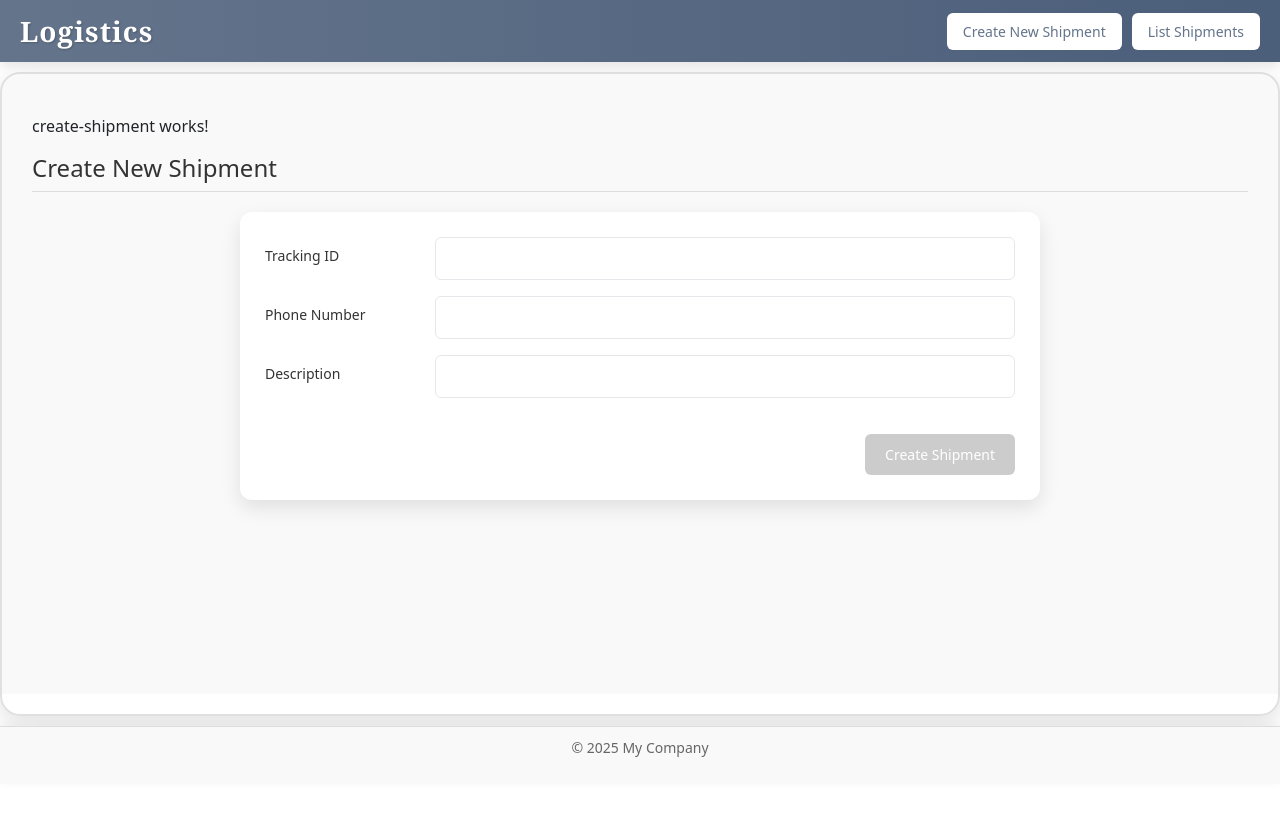
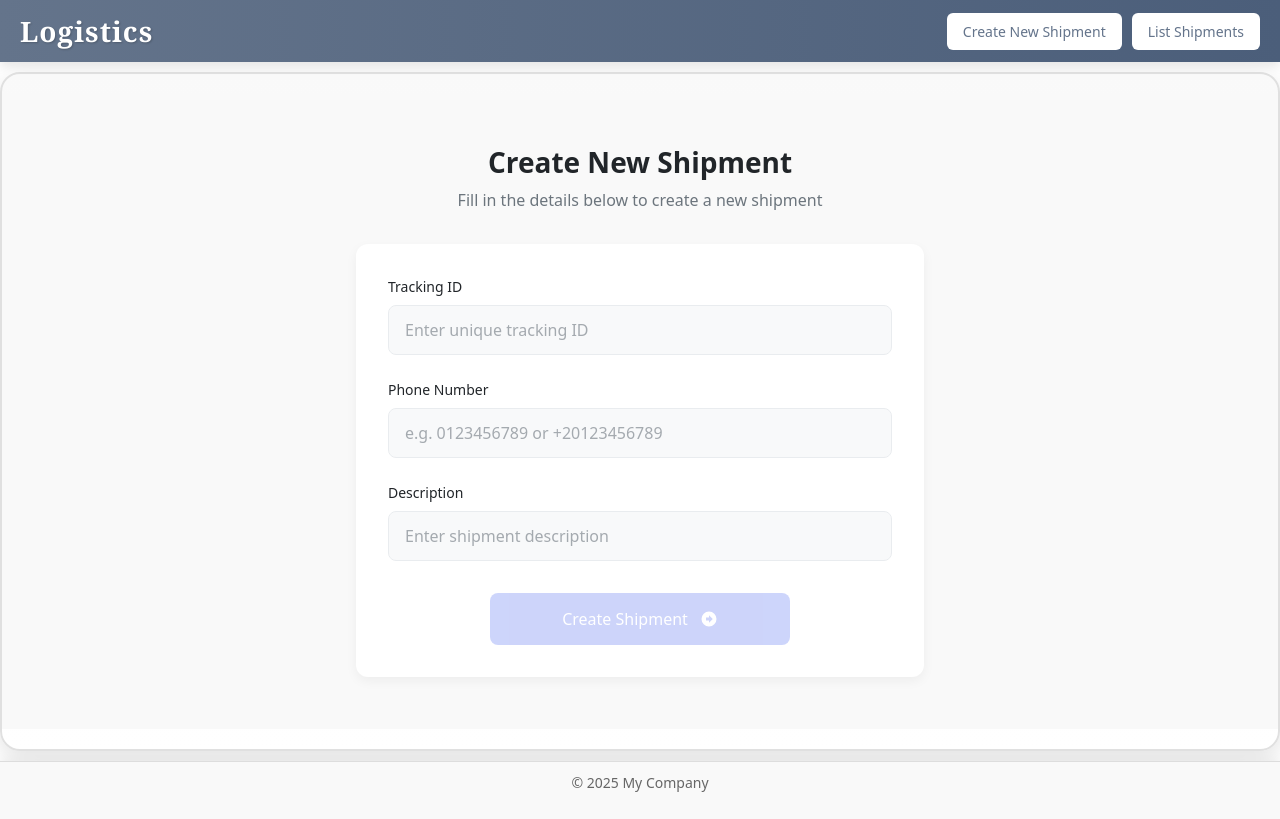
Before and after one commit to alinasser2/logistics-web-portal-assignment, an Angular app: page /shipments/new in a window 1280 px wide. Built offline with nearby package versions, Linux system fonts and the light colour scheme.

Commit message:
enhamce ui

```diff
--- a/src/app/features/shipments/components/create-shipment/create-shipment.component.html
+++ b/src/app/features/shipments/components/create-shipment/create-shipment.component.html
@@ -1,41 +1,64 @@
-<p>create-shipment works!</p>
+<div class="form-container">
+  <div class="form-header">
     <h2 class="section-title">Create New Shipment</h2>
+    <p class="form-subtitle">Fill in the details below to create a new shipment</p>
+  </div>
 
-<div *ngIf="error" class="error">{{ error }}</div>
-<div *ngIf="success" class="success">{{ success }}</div>
+  <div *ngIf="error" class="message error">
+    <svg class="message-icon" viewBox="0 0 24 24">
+      <path fill="currentColor" d="M11,15H13V17H11V15M11,7H13V13H11V7M12,2C6.47,2 2,6.5 2,12A10,10 0 0,0 12,22A10,10 0 0,0 22,12A10,10 0 0,0 12,2M12,20A8,8 0 0,1 4,12A8,8 0 0,1 12,4A8,8 0 0,1 20,12A8,8 0 0,1 12,20Z" />
+    </svg>
+    {{ error }}
+  </div>
+
+  <div *ngIf="success" class="message success">
+    <svg class="message-icon" viewBox="0 0 24 24">
+      <path fill="currentColor" d="M12 2C6.5 2 2 6.5 2 12S6.5 22 12 22 22 17.5 22 12 17.5 2 12 2M10 17L5 12L6.41 10.59L10 14.17L17.59 6.58L19 8L10 17Z" />
+    </svg>
+    {{ success }}
+  </div>
 
   <form [formGroup]="shipmentForm" (ngSubmit)="onSubmit()" class="shipment-form">
-  <div class="form-row">
+    <div class="form-group" [class.has-error]="shipmentForm.get('trackingId')?.touched && shipmentForm.get('trackingId')?.invalid">
       <label for="trackingId">Tracking ID</label>
-    <div class="input-wrapper">
-      <input id="trackingId" formControlName="trackingId" type="text" class="form-control" />
+      <input id="trackingId" formControlName="trackingId" type="text" class="form-control" placeholder="Enter unique tracking ID" />
       <div *ngIf="shipmentForm.get('trackingId')?.touched && shipmentForm.get('trackingId')?.invalid" class="error-message">
-        Tracking ID is required.
-      </div>
+        <svg viewBox="0 0 24 24" width="16" height="16">
+          <path fill="currentColor" d="M11,15H13V17H11V15M11,7H13V13H11V7M12,2C6.47,2 2,6.5 2,12A10,10 0 0,0 12,22A10,10 0 0,0 22,12A10,10 0 0,0 12,2M12,20A8,8 0 0,1 4,12A8,8 0 0,1 12,4A8,8 0 0,1 20,12A8,8 0 0,1 12,20Z" />
+        </svg>
+        Tracking ID is required
       </div>
     </div>
 
-  <div class="form-row">
+    <div class="form-group" [class.has-error]="shipmentForm.get('phoneNumber')?.touched && shipmentForm.get('phoneNumber')?.invalid">
       <label for="phoneNumber">Phone Number</label>
-    <div class="input-wrapper">
-      <input id="phoneNumber" formControlName="phoneNumber" type="text" class="form-control" />
+      <input id="phoneNumber" formControlName="phoneNumber" type="text" class="form-control" placeholder="e.g. 0123456789 or +20123456789" />
       <div *ngIf="shipmentForm.get('phoneNumber')?.touched && shipmentForm.get('phoneNumber')?.invalid" class="error-message">
-        Valid Egyptian phone number (e.g., 0123456789 or +20123456789) is required.
-      </div>
+        <svg viewBox="0 0 24 24" width="16" height="16">
+          <path fill="currentColor" d="M11,15H13V17H11V15M11,7H13V13H11V7M12,2C6.47,2 2,6.5 2,12A10,10 0 0,0 12,22A10,10 0 0,0 22,12A10,10 0 0,0 12,2M12,20A8,8 0 0,1 4,12A8,8 0 0,1 12,4A8,8 0 0,1 20,12A8,8 0 0,1 12,20Z" />
+        </svg>
+        Valid Egyptian phone number is required
       </div>
     </div>
 
-  <div class="form-row">
+    <div class="form-group" [class.has-error]="shipmentForm.get('description')?.touched && shipmentForm.get('description')?.invalid">
       <label for="description">Description</label>
-    <div class="input-wrapper">
-      <input id="description" formControlName="description" type="text" class="form-control" />
+      <input id="description" formControlName="description" type="text" class="form-control" placeholder="Enter shipment description" />
       <div *ngIf="shipmentForm.get('description')?.touched && shipmentForm.get('description')?.invalid" class="error-message">
-        Description is required.
-      </div>
+        <svg viewBox="0 0 24 24" width="16" height="16">
+          <path fill="currentColor" d="M11,15H13V17H11V15M11,7H13V13H11V7M12,2C6.47,2 2,6.5 2,12A10,10 0 0,0 12,22A10,10 0 0,0 22,12A10,10 0 0,0 12,2M12,20A8,8 0 0,1 4,12A8,8 0 0,1 12,4A8,8 0 0,1 20,12A8,8 0 0,1 12,20Z" />
+        </svg>
+        Description is required
       </div>
     </div>
 
     <div class="form-actions">
-    <button type="submit" class="action-btn submit" [disabled]="shipmentForm.invalid">Create Shipment</button>
+      <button type="submit" class="submit-btn" [disabled]="shipmentForm.invalid">
+        Create Shipment
+        <svg class="btn-icon" viewBox="0 0 24 24" width="18" height="18">
+          <path fill="currentColor" d="M2,12A10,10 0 0,1 12,2A10,10 0 0,1 22,12A10,10 0 0,1 12,22A10,10 0 0,1 2,12M17,12L12,7V10H8V14H12V17L17,12Z" />
+        </svg>
+      </button>
     </div>
   </form>
+</div>
--- a/src/app/features/shipments/components/create-shipment/create-shipment.component.scss
+++ b/src/app/features/shipments/components/create-shipment/create-shipment.component.scss
@@ -1,121 +1,187 @@
-.section-title {
-  font-size: 24px;
-  color: #333;
-  margin-bottom: 20px;
-  border-bottom: 1px solid #ddd;
-  padding-bottom: 8px;
+/* Color Variables */
+$primary-color: #4361ee;
+$primary-hover: #3a56d4;
+$success-color: #06d6a0;
+$error-color: #ef476f;
+$light-gray: #f8f9fa;
+$border-color: #e9ecef;
+$text-color: #212529;
+$text-light: #6c757d;
+
+/* Base Styles */
+.form-container {
+  max-width: 600px;
+  margin: 2rem auto;
+  padding: 0 1rem;
 }
 
+.form-header {
+  margin-bottom: 2rem;
+  text-align: center;
+}
+
+.section-title {
+  font-size: 1.75rem;
+  font-weight: 600;
+  color: $text-color;
+  margin-bottom: 0.5rem;
+}
+
+.form-subtitle {
+  color: $text-light;
+  font-size: 1rem;
+  margin: 0;
+}
+
+/* Form Styles */
 .shipment-form {
-  max-width: 800px;
-  margin: 20px auto;
-  padding: 25px;
-  background-color: #fff;
+  background: white;
   border-radius: 12px;
-  box-shadow: 0 8px 20px rgba(0, 0, 0, 0.1);
-  display: flex;
-  flex-direction: column;
-  gap: 16px;
+  padding: 2rem;
+  box-shadow: 0 4px 12px rgba(0, 0, 0, 0.05);
+}
 
-  .form-row {
-    display: flex;
-    align-items: flex-start;
-    gap: 20px;
+.form-group {
+  margin-bottom: 1.5rem;
+  position: relative;
 
   label {
-      width: 150px;
-      font-size: 14px;
+    display: block;
+    font-size: 0.875rem;
     font-weight: 500;
-      color: #333;
-      margin-top: 8px;
+    color: $text-color;
+    margin-bottom: 0.5rem;
   }
 
-    .input-wrapper {
-      flex: 1;
-      display: flex;
-      flex-direction: column;
-
   .form-control {
-        padding: 10px 14px;
-        border: 1px solid #e5e7eb;
-        border-radius: 6px;
-        font-size: 14px;
-        transition: border-color 0.3s, box-shadow 0.3s;
+    width: 100%;
+    padding: 0.75rem 1rem;
+    border: 1px solid $border-color;
+    border-radius: 8px;
+    font-size: 1rem;
+    transition: all 0.2s ease;
+    background-color: $light-gray;
 
     &:focus {
       outline: none;
-          border-color: #4c9aff;
-          box-shadow: 0 0 0 3px rgba(76, 154, 255, 0.2);
+      border-color: $primary-color;
+      box-shadow: 0 0 0 3px rgba($primary-color, 0.1);
+      background-color: white;
+    }
+
+    &::placeholder {
+      color: rgba($text-light, 0.6);
+    }
+  }
+
+  &.has-error {
+    .form-control {
+      border-color: $error-color;
+
+      &:focus {
+        box-shadow: 0 0 0 3px rgba($error-color, 0.1);
+      }
     }
   }
 
   .error-message {
-        font-size: 12px;
-        color: #dc3545;
-        margin-top: 5px;
-        background-color: #f8d7da;
-        padding: 6px 10px;
-        border-radius: 4px;
+    display: flex;
+    align-items: center;
+    gap: 0.5rem;
+    font-size: 0.75rem;
+    color: $error-color;
+    margin-top: 0.5rem;
+
+    svg {
+      flex-shrink: 0;
     }
   }
 }
 
+/* Message Styles */
+.message {
+  display: flex;
+  align-items: center;
+  gap: 0.75rem;
+  padding: 1rem;
+  border-radius: 8px;
+  margin-bottom: 1.5rem;
+  font-size: 0.875rem;
+
+  &.error {
+    background-color: rgba($error-color, 0.1);
+    color: darken($error-color, 10%);
+    border-left: 4px solid $error-color;
+  }
+
+  &.success {
+    background-color: rgba($success-color, 0.1);
+    color: darken($success-color, 20%);
+    border-left: 4px solid $success-color;
+  }
+
+  .message-icon {
+    width: 20px;
+    height: 20px;
+    flex-shrink: 0;
+  }
+}
+
+/* Button Styles */
 .form-actions {
-    display: flex;
-    justify-content: flex-end;
-    margin-top: 20px;
+  margin-top: 2rem;
+  text-align: center;
+}
 
-    .submit {
-      padding: 10px 20px;
+.submit-btn {
+  display: inline-flex;
+  align-items: center;
+  justify-content: center;
+  gap: 0.75rem;
+  padding: 0.875rem 2rem;
+  background-color: $primary-color;
+  color: white;
   border: none;
-      border-radius: 6px;
-      background-color: #28a745;
-      color: #fff;
-      font-size: 14px;
+  border-radius: 8px;
+  font-size: 1rem;
   font-weight: 500;
   cursor: pointer;
-      transition: background-color 0.2s ease, transform 0.2s ease;
+  transition: all 0.2s ease;
+  width: 100%;
+  max-width: 300px;
 
   &:hover:not(:disabled) {
-        background-color: #218838;
-        transform: translateY(-1px);
+    background-color: $primary-hover;
+    transform: translateY(-2px);
+    box-shadow: 0 4px 8px rgba(0, 0, 0, 0.1);
+  }
+
+  &:active:not(:disabled) {
+    transform: translateY(0);
   }
 
   &:disabled {
-        background-color: #ccc;
+    background-color: lighten($primary-color, 25%);
     cursor: not-allowed;
+    opacity: 0.7;
   }
+
+  .btn-icon {
+    transition: transform 0.2s ease;
+  }
+
+  &:hover:not(:disabled) .btn-icon {
+    transform: translateX(2px);
   }
 }
 
-  .success,
-  .error {
-    font-size: 14px;
-    padding: 10px 15px;
-    border-radius: 6px;
-    margin-top: 10px;
+/* Responsive Adjustments */
+@media (max-width: 640px) {
+  .shipment-form {
+    padding: 1.5rem;
   }
 
-  .success {
-    background-color: #d4edda;
-    color: #155724;
-  }
-
-  .error {
-    background-color: #f8d7da;
-    color: #721c24;
+  .submit-btn {
+    max-width: 100%;
   }
 }
-
-@media (max-width: 768px) {
-  .shipment-form {
-    .form-row {
-      flex-direction: column;
-
-      label {
-        width: 100%;
-        margin-bottom: 5px;
-      }
-    }
-  }
-}
--- a/src/app/features/shipments/components/create-shipment/create-shipment.component.ts
+++ b/src/app/features/shipments/components/create-shipment/create-shipment.component.ts
@@ -42,7 +42,8 @@ export class CreateShipmentComponent implements OnInit {
           setTimeout(() => this.router.navigate(['/shipments']), 2000); // Redirect after 2 seconds
         },
         error: (err) => {
-          this.error = err.message || 'Failed to create shipment.';
+          console.error();
+          this.error = err.error.errorResponse.message || 'Failed to create shipment.';
           this.success = '';
         }
       });
```
Lines whose indentation alone changed are shown as unchanged.
